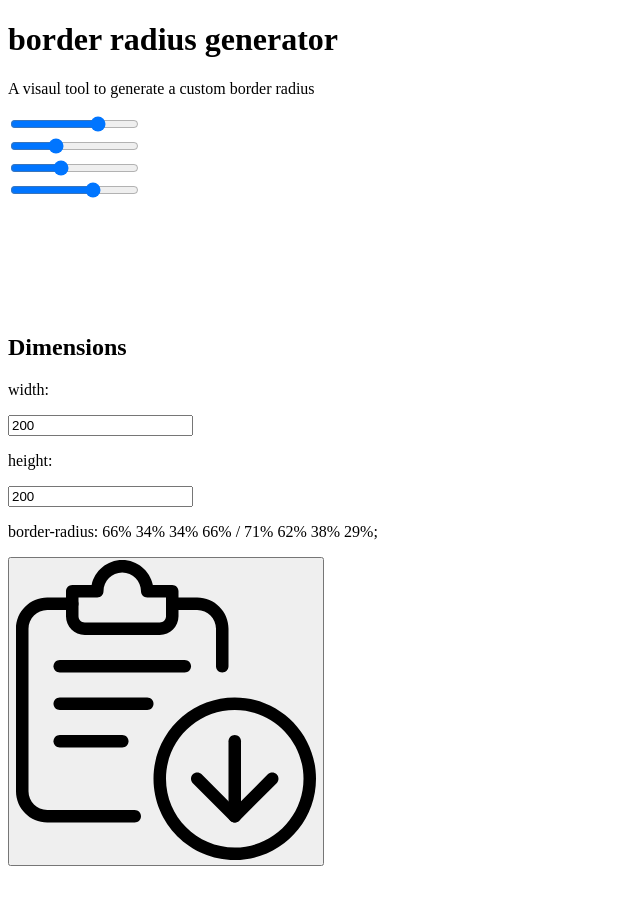
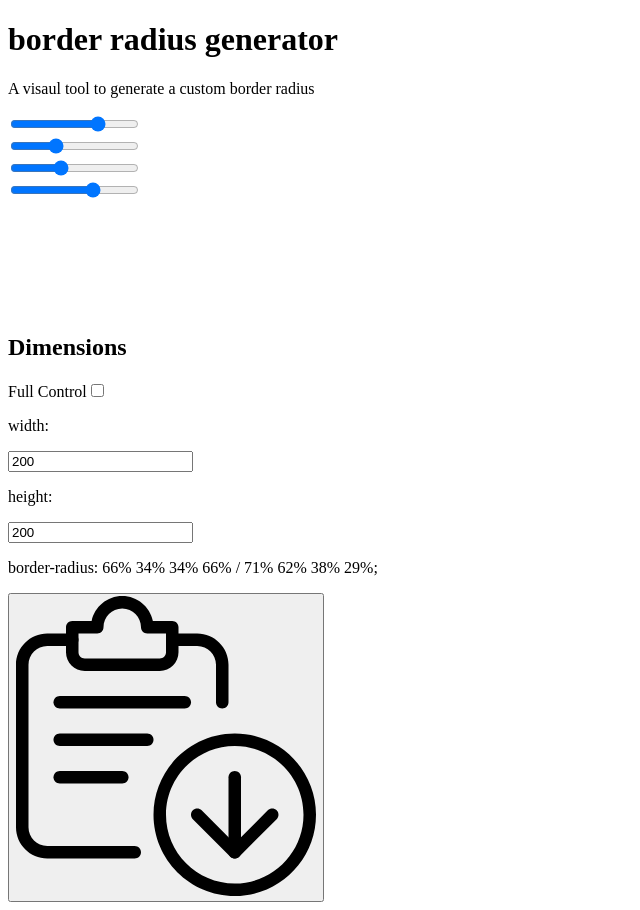
Before and after one commit to AM-77/border-radius-generator, a React (Create React App) app in the folder border-radius-generator/: page / in a window 1280 px wide. Shown: the whole page, without its empty margins (0-640 px from the left). Before the commit the page ends 874 px from the top, so only its background shows below. Built offline with nearby package versions, Linux system fonts and the light colour scheme.

Commit message:
add onControlRangeChange

```diff
--- a/border-radius-generator/src/components/Controllers.tsx
+++ b/border-radius-generator/src/components/Controllers.tsx
@@ -12,6 +12,7 @@ interface IProps {
   rightOp: number
   right: number
   leftOp: number
+  onControlRangeChange: (isHalf: boolean) => void
 }
 
 interface IState {
@@ -34,6 +35,11 @@ export default class Controllers extends Component<IProps, IState> {
     this.setState((state) => ({ ...state, [prop]: value}), () => onDimensionChange(value , prop))
   }
 
+  onControlRangeChange = (e: ChangeEvent<HTMLInputElement>) => {
+    const { onControlRangeChange } = this.props
+    onControlRangeChange(!e.target.checked)
+  }
+
   render() {
     const { width, height } = this.state
     const { topOp, top, bottomOp, bottom, left, rightOp, right, leftOp } = this.props
@@ -42,6 +48,10 @@ export default class Controllers extends Component<IProps, IState> {
       <div className="controllers-container">
         <div className="dimensions">
           <h2>Dimensions</h2>
+          <div className="control">
+            <span>Full Control</span>
+            <input type="checkbox" onChange={this.onControlRangeChange} />
+          </div>
           <div className="dims">
             <div className="dim">
               <p>width: </p>
```
